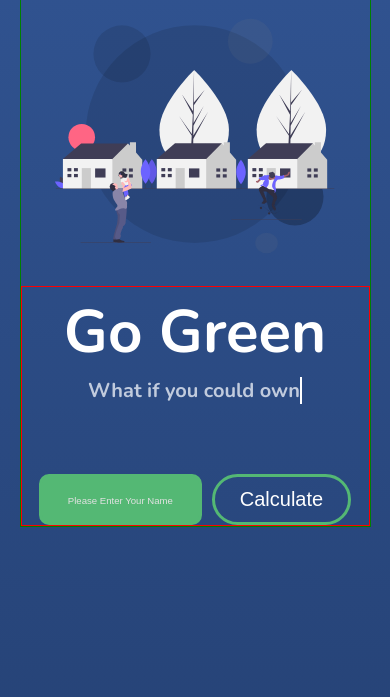
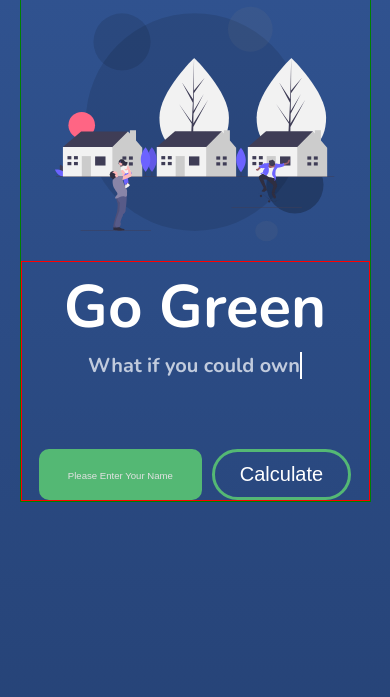
Before and after one commit to papa28x4/musesSolar, a plain HTML site: page index.html in a window 390 px wide. Shown: the part 95-792 px from the top of the page. Drawn offline with nearby package versions, Linux system fonts and the light colour scheme.

Commit message:
media query 3

```diff
--- a/css/style2.css
+++ b/css/style2.css
@@ -436,7 +436,7 @@ a {
       display: grid;
       width: 90%;
       grid-template-columns: 1fr;
-      grid-template-rows: 300px;
+      grid-template-rows: 275px;
       margin-top: 0;
       margin-bottom: 8rem;
       align-items: center;
```
